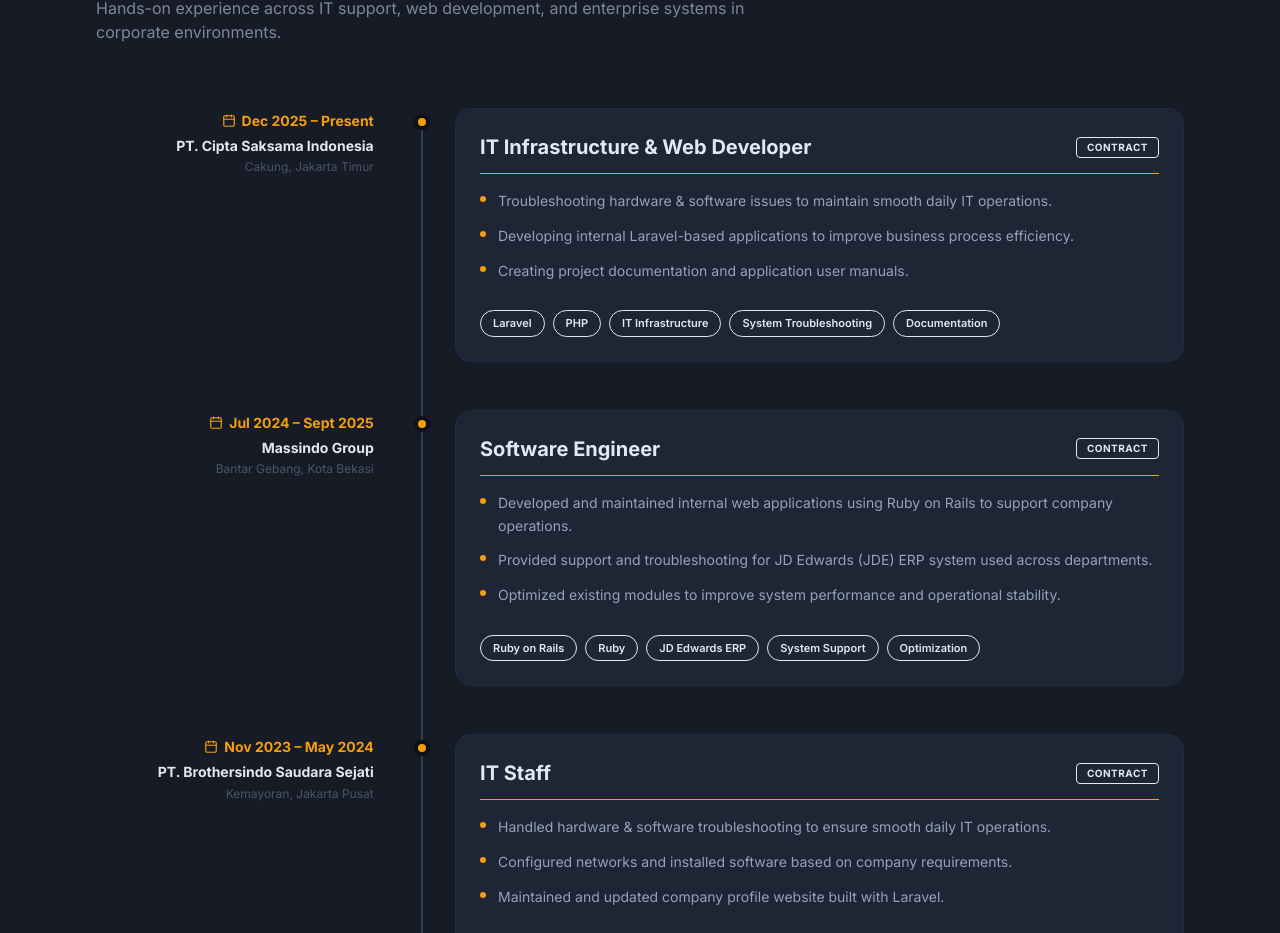
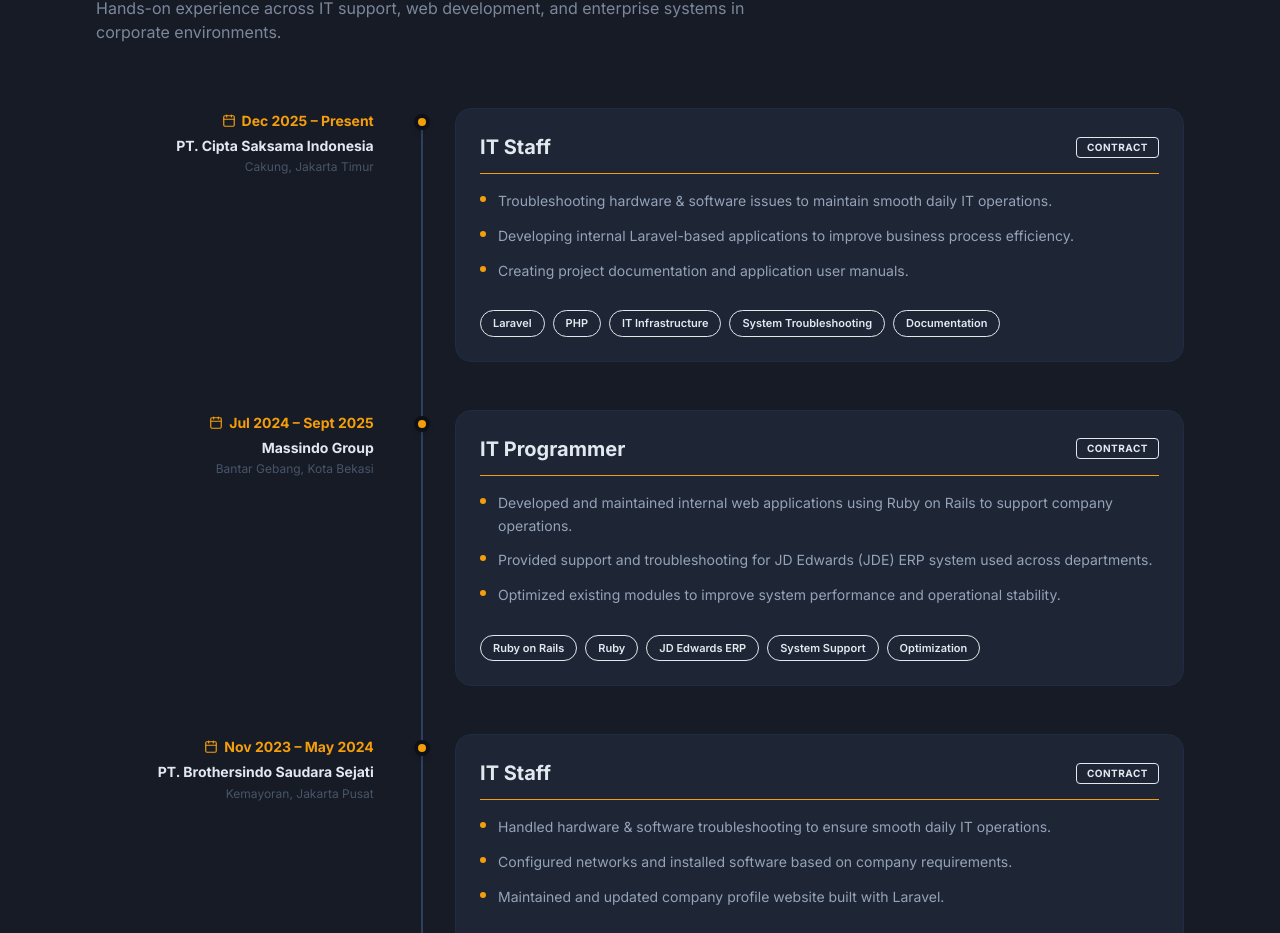
Before and after one commit to rizkypratam4/portofolio, a React (Vite) app: page / in a window 1280 px wide. Shown: the part 3676-4609 px from the top of the page. Built offline with nearby package versions, Linux system fonts and the light colour scheme.

Commit message:
change role work experience

```diff
--- a/src/App.tsx
+++ b/src/App.tsx
@@ -620,7 +620,7 @@
 
             {[
               {
-                role: "IT Infrastructure & Web Developer",
+                role: "IT Staff",
                 badge: "Contract",
                 company: "PT. Cipta Saksama Indonesia",
                 period: "Dec 2025 – Present",
@@ -633,7 +633,7 @@
                 skills: ["Laravel", "PHP", "IT Infrastructure", "System Troubleshooting", "Documentation"],
               },
               {
-                role: "Software Engineer",
+                role: "IT Programmer",
                 badge: "Contract",
                 company: "Massindo Group",
                 period: "Jul 2024 – Sept 2025",
```
